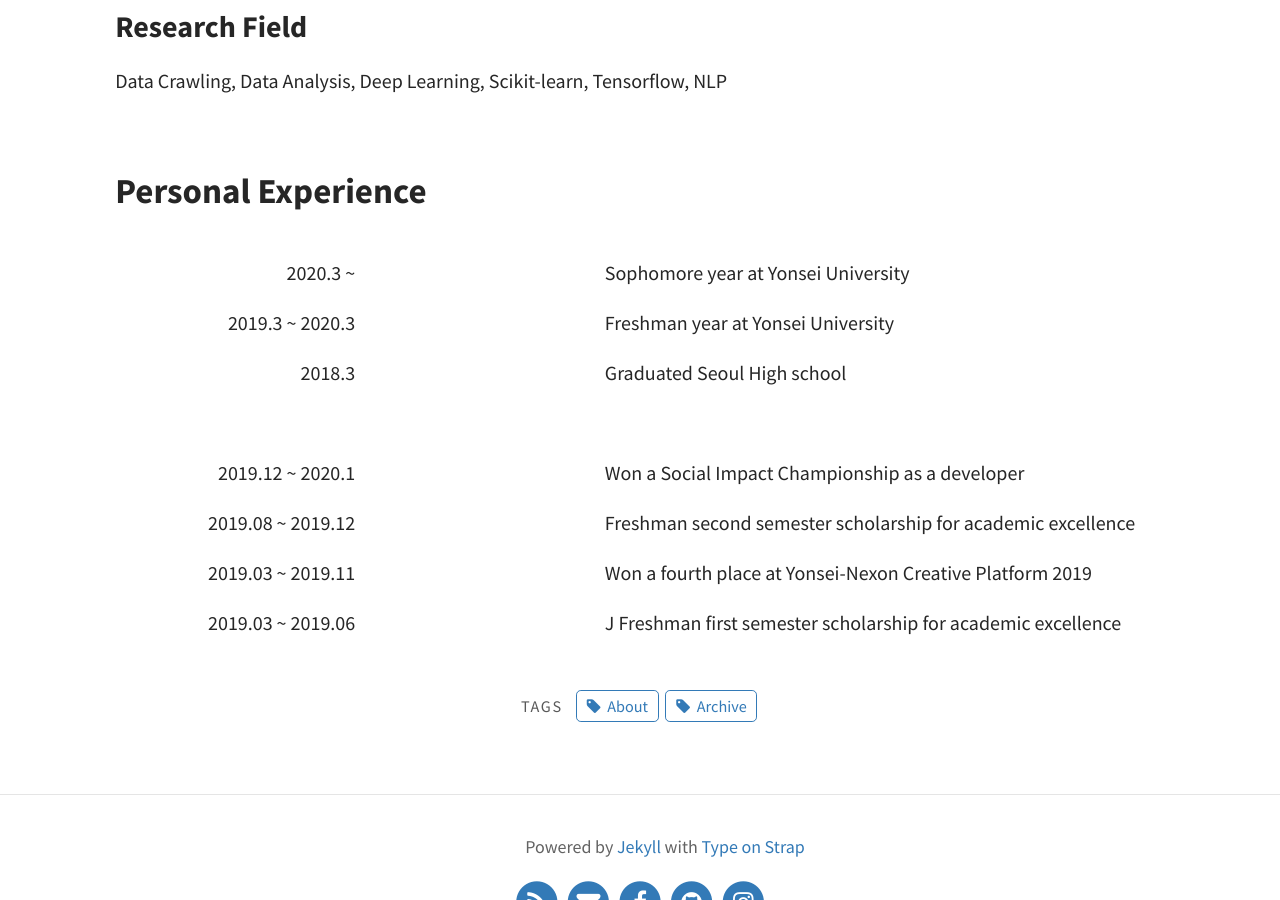
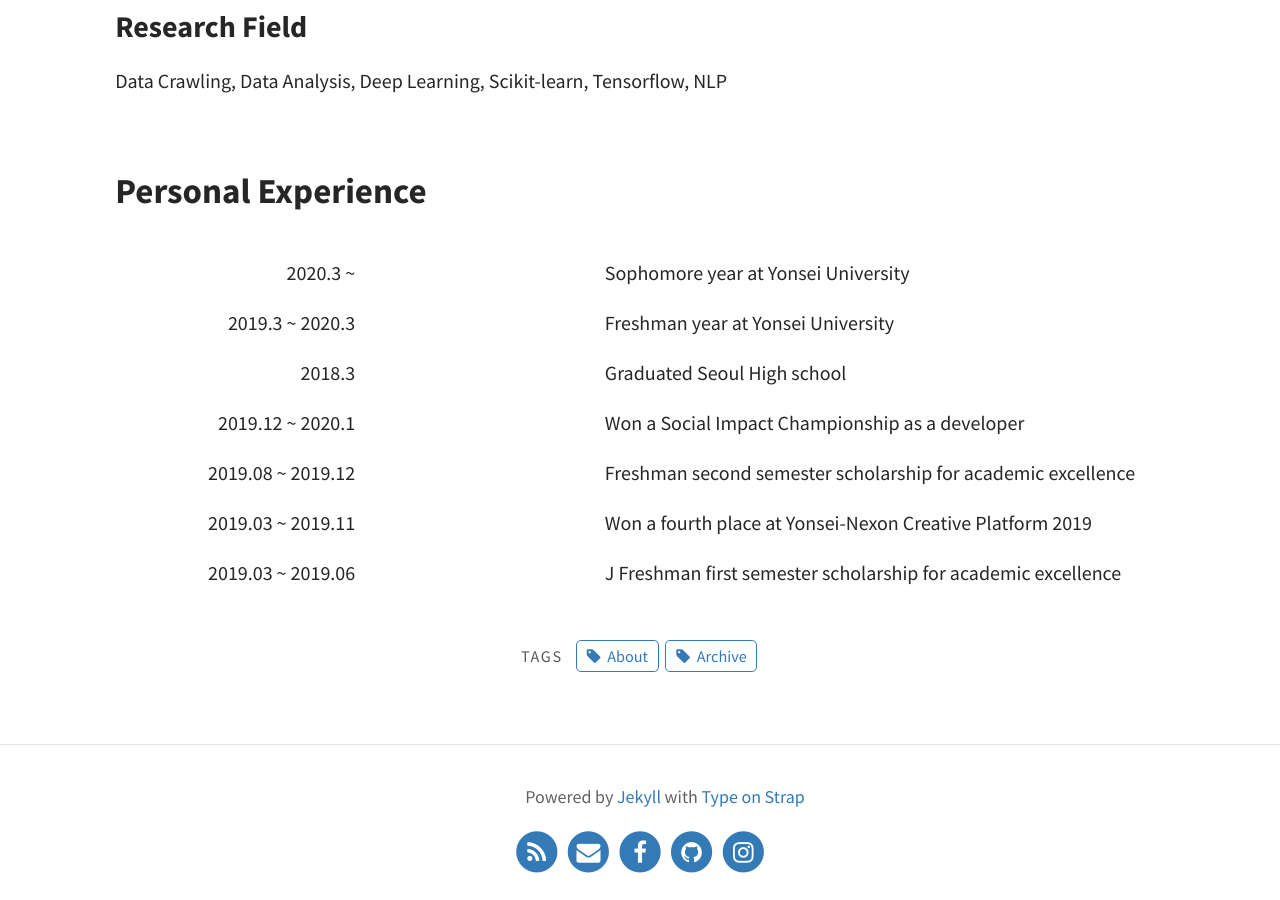
Before and after one commit to joyhyun99/joyhyun99.github.io, a Jekyll site: the page built from pages/about.md, in a window 1280 px wide and 900 px high, scrolled down 1213 px. Built offline with Jekyll 4.4.1, drawn with Linux system fonts in a browser that asks for light colours.

Commit message:
Update about.md

```diff
--- a/pages/about.md
+++ b/pages/about.md
@@ -64,25 +64,16 @@ tags: [About, Archive]
 	<p> 2020.3 ~ </p>
 	<p> 2019.3 ~ 2020.3</p>
     <p>2018.3</p>
+    <p>2019.12 ~ 2020.1</p>
+    <p>2019.08 ~ 2019.12</p>
+    <p>2019.03 ~ 2019.11</p>
+    <p>2019.03 ~ 2019.06</p>
 </div>
 
 <div id="jb-content">
     <p> Sophomore year at Yonsei University </p>
     <p> Freshman year at Yonsei University </p>
     <p> Graduated Seoul High school </p>
-</div>
-
-<br><br><br>
-
-<div id="jb-sidebar">
-    <p>2019.12 ~ 2020.1</p>
-    <p>2019.08 ~ 2019.12</p>
-    <p>2019.03 ~ 2019.11</p>
-    <p>2019.03 ~ 2019.06</p>
-</div>
-
-
-<div id="jb-content">
     <p> Won a Social Impact Championship as a developer</p>
     <p> Freshman second semester scholarship for academic excellence</p>
     <p> Won a fourth place at Yonsei-Nexon Creative Platform 2019</p>
```
